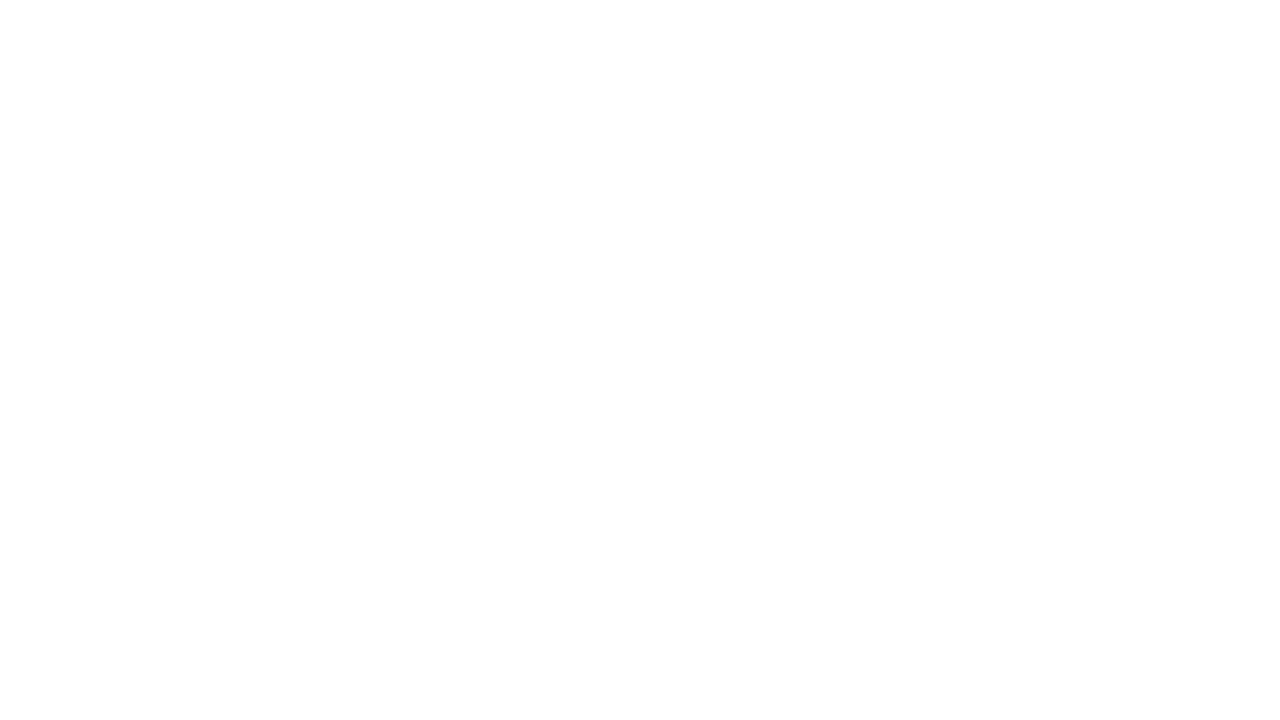
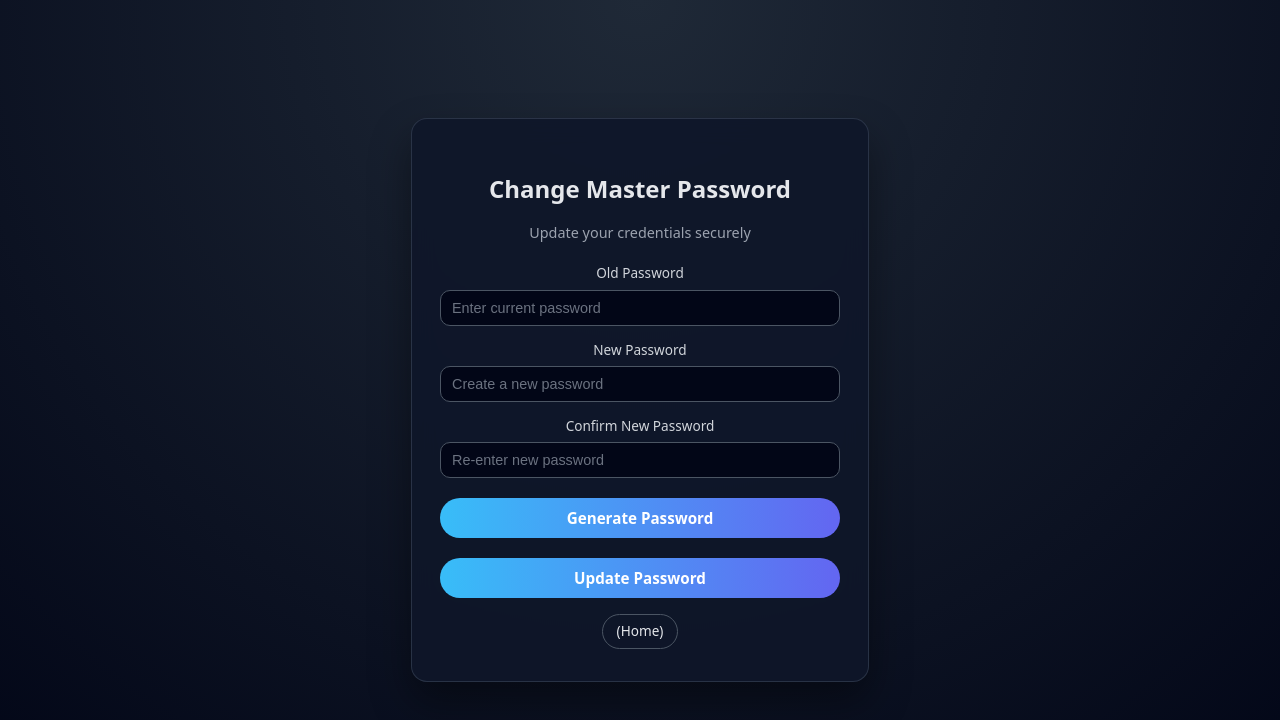
Before and after one commit to andreyg8479/Lock-In, a React app in the folder frontend/: page /ChangeMasterPassword in a window 1280 px wide. Before the commit this address had no page. Shown: the top 720 px of the page. Built offline with nearby package versions, Linux system fonts and the light colour scheme; the HTML template or start-up script is replaced by a standard one.

Commit message:
Change master password frontend

```diff
--- a/frontend/src/App.tsx
+++ b/frontend/src/App.tsx
@@ -8,6 +8,7 @@ import Login from "./Login";
 import SignUp from "./SignUp";
 import DeleteAll from "./DeleteAll";
 import Settings from "./Settings";
+import ChangeMasterPassword from "./ChangeMasterPassword";
 
 
 function PagesList() {
@@ -22,6 +23,7 @@ function PagesList() {
 				<Link to="/Login"> (Login)   </Link>
 				<Link to="/DeleteAll"> (DeleteAll)   </Link>
 				<Link to="/Settings"> (Settings)   </Link>
+				<Link to="/ChangeMasterPassword"> (ChangeMasterPassword)   </Link>
 			</div>
 		</div>
 	);
@@ -72,6 +74,7 @@ function App() {
 			<Route path="/NoteList" element={<NoteList />} />
 			<Route path="/DeleteAll" element={<DeleteAll />} />
 			<Route path="/Settings" element={<Settings />} />
+			<Route path="/ChangeMasterPassword" element={<ChangeMasterPassword />} />
 		</Routes>
 	</Router>
   )
--- /dev/null
+++ b/frontend/src/ChangeMasterPassword.tsx
@@ -0,0 +1,111 @@
+import React, { useState } from "react";
+import { Link, useNavigate } from "react-router-dom";
+import "./SignUp.css"; // reusing the css because that makes sense to me
+import { generatePassword } from "./generatePassword";
+
+const ChangeMasterPassword: React.FC = () => {
+	const navigate = useNavigate();
+
+	const [oldPassword, setOldPassword] = useState("");
+	const [newPassword, setNewPassword] = useState("");
+	const [confirmPassword, setConfirmPassword] = useState("");
+
+	const handleSubmit = (event: React.FormEvent<HTMLFormElement>) => {
+		event.preventDefault();
+
+		if (!oldPassword || !newPassword || !confirmPassword) {
+			alert("All fields are required.");
+			return;
+		}
+
+		if (newPassword !== confirmPassword) {
+			alert("Passwords don't match!");
+			return;
+		}
+
+		if (newPassword.length < 8) {
+			alert("Password must be at least 8 characters.");
+			return;
+		}
+
+		alert("Password updated successfully.");
+
+		navigate("/main");
+	};
+
+	return (
+		<div className="auth-page">
+			<div className="auth-card">
+				<h2 className="auth-title">Change Master Password</h2>
+				<p className="auth-subtitle">Update your credentials securely</p>
+
+				<form className="auth-form">
+					<label className="auth-label">
+						<span>Old Password</span>
+						<input
+							type="password"
+							value={oldPassword}
+							onChange={(e) => setOldPassword(e.target.value)}
+							placeholder="Enter current password"
+							required
+							className="auth-input"
+						/>
+					</label>
+
+					<label className="auth-label">
+						<span>New Password</span>
+						<input
+							type="password"
+							value={newPassword}
+							onChange={(e) => setNewPassword(e.target.value)}
+							placeholder="Create a new password"
+							required
+							className="auth-input"
+						/>
+					</label>
+
+					<label className="auth-label">
+						<span>Confirm New Password</span>
+						<input
+							type="password"
+							value={confirmPassword}
+							onChange={(e) => setConfirmPassword(e.target.value)}
+							placeholder="Re-enter new password"
+							required
+							className="auth-input"
+						/>
+					</label>
+
+					<button
+						type="button"
+						onClick={() => {
+							const p = generatePassword();
+							setNewPassword(p);
+							setConfirmPassword(p);
+							alert("New password is:    " + p);
+						}}
+						className="auth-button"
+					>
+						Generate Password
+					</button>
+
+					<button
+						type="button"
+						onClick={handleSubmit as any}
+						className="auth-button"
+					>
+						Update Password
+					</button>
+				</form>
+
+				<div className="auth-login-footer">
+					<div className="Login">
+						<Link to="/main">(Home)</Link>
+					</div>
+				</div>
+			</div>
+		</div>
+	);
+};
+
+export default ChangeMasterPassword;
```
